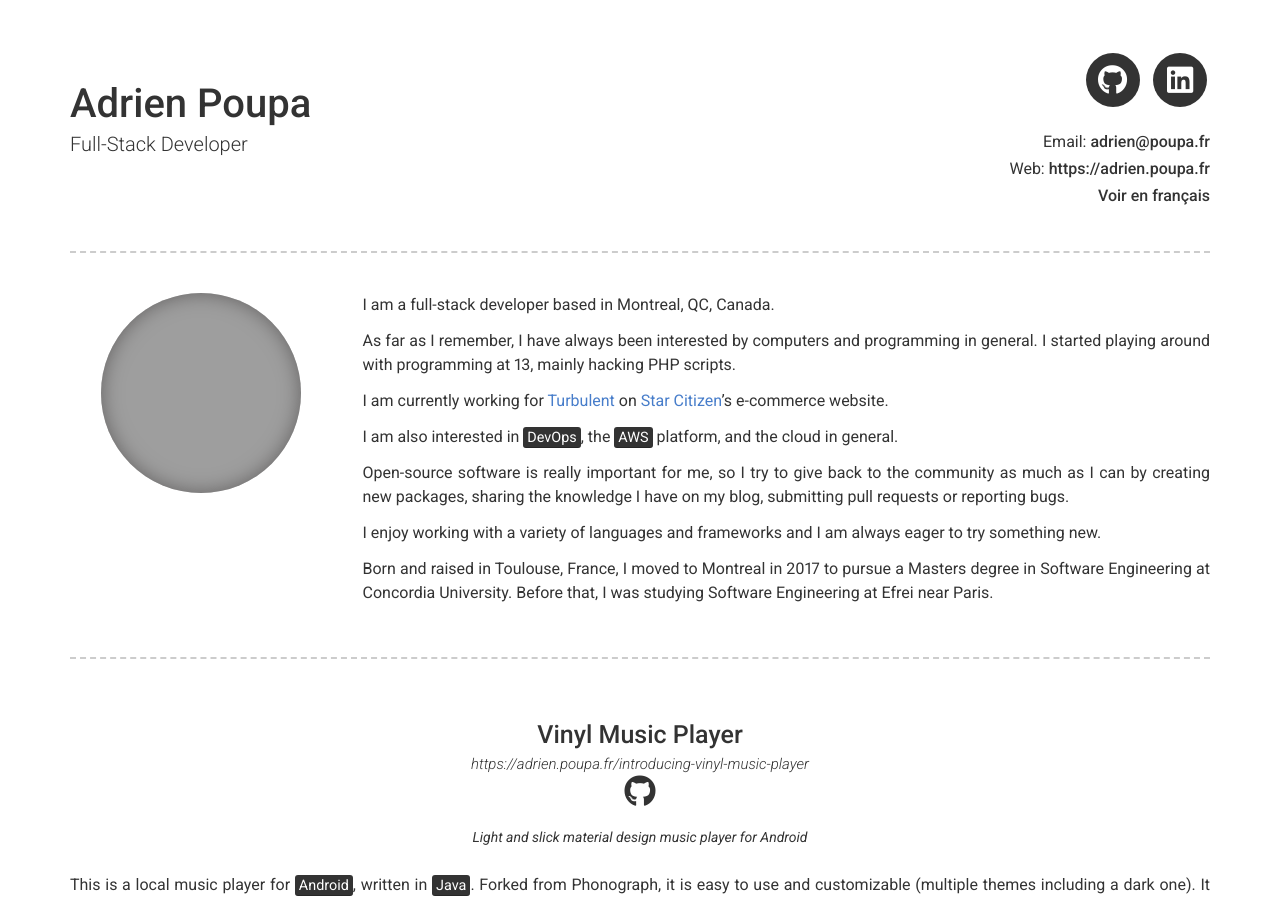
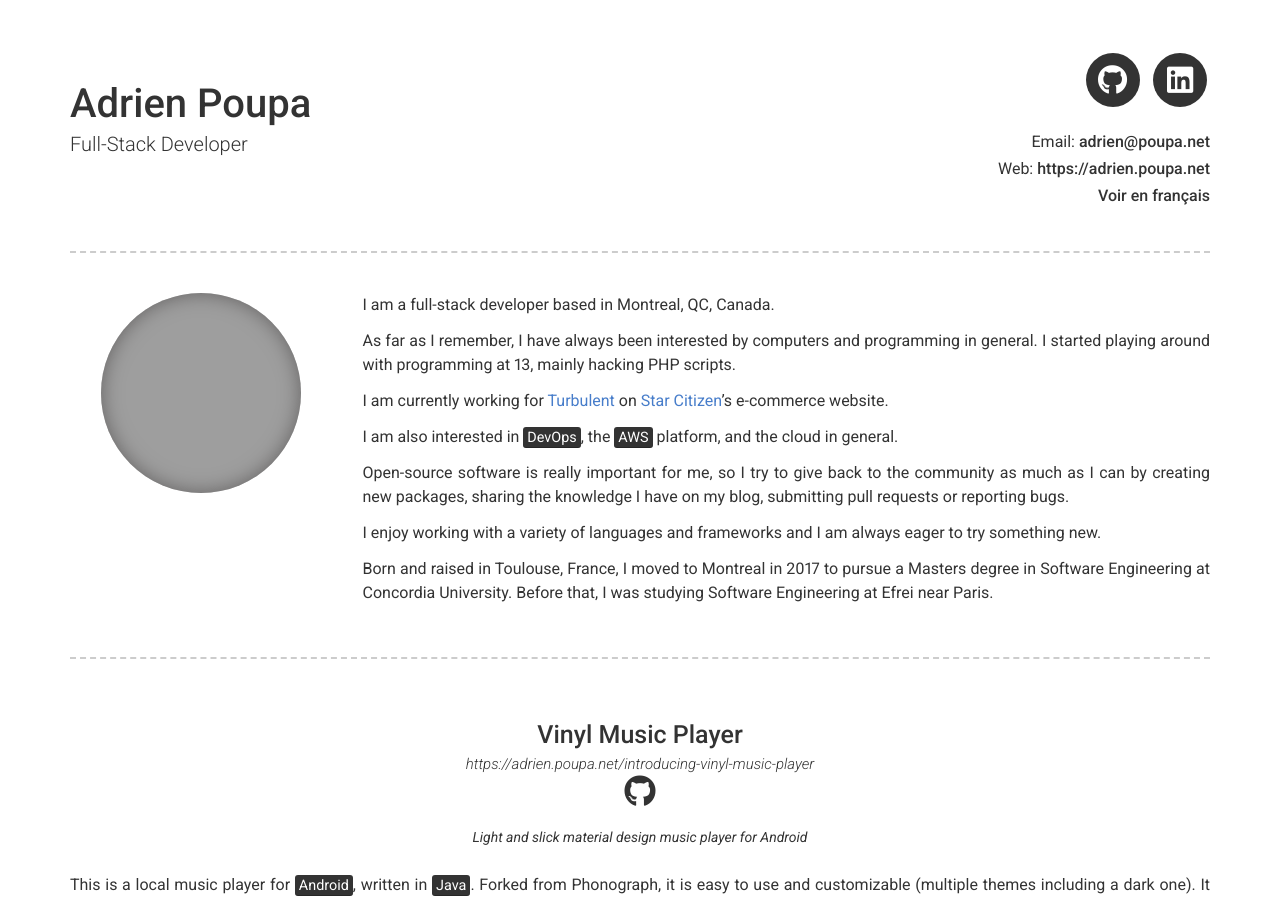
Before and after one commit to AdrienPoupa/resume, a Jekyll site: the page built from index.md, in a window 1280 px wide and 900 px high. Built offline with Jekyll 4.4.1, drawn with Linux system fonts in a browser that asks for light colours; nearby versions of some CDN libraries; some of the changed text lies outside the part shown; grey boxes are pictures that could not be loaded.

Commit message:
chore: migrate URL

```diff
--- a/CNAME
+++ b/CNAME
@@ -1 +1 @@
-resume.adrien.poupa.fr
+resume.adrien.poupa.net
--- a/_config.yml
+++ b/_config.yml
@@ -4,9 +4,9 @@ repository: AdrienPoupa/resume
 
 # Personal info
 name: Adrien Poupa
-email: adrien@poupa.fr
+email: adrien@poupa.net
 phone:
-website: https://adrien.poupa.fr
+website: https://adrien.poupa.net
 
 darkmode: false
 
--- a/_data/en/education.yml
+++ b/_data/en/education.yml
@@ -19,7 +19,7 @@
     I [replicated](https://github.com/AdrienPoupa/soen7481-project) the paper
     ["How Not to Structure Your Database-backed Web Applications: A Study of Performance Bugs in the Wild"](https://ieeexplore.ieee.org/document/8453153)
     in the Laravel ecosystem. I found performance issues in some open-source applications and I fixed them.
-    - I [added support](https://cdn.poupa.fr/uploads/2020/02/ptidej-csharp-parser.pdf) for C# to the the
+    - I [added support](https://cdn.poupa.net/uploads/2020/02/ptidej-csharp-parser.pdf) for C# to the the
     [Ptidej tool suite](http://www.ptidej.net/downloads/tools/ptidejtoolsuite) using ANTLR4.
     - Introduction to Artificial Intelligence: I wrote [3 mini projects](https://github.com/AdrienPoupa/comp6721) in <mark>Java</mark> and <mark>Python</mark>
     to learn about Good Old Fashioned Artificial Intelligence, Machine Learning on datasets and Natural Language Processing.
--- a/_data/en/projects.yml
+++ b/_data/en/projects.yml
@@ -2,7 +2,7 @@
 - title: Projects
 - layout: top-middle
   name: Vinyl Music Player
-  link: https://adrien.poupa.fr/introducing-vinyl-music-player
+  link: https://adrien.poupa.net/introducing-vinyl-music-player
   github: AdrienPoupa/VinylMusicPlayer
   quote: >
     Light and slick material design music player for Android
--- a/_data/fr/education.yml
+++ b/_data/fr/education.yml
@@ -18,7 +18,7 @@
     J'ai [répliqué](https://github.com/AdrienPoupa/soen7481-project) le papier
     ["How Not to Structure Your Database-backed Web Applications: A Study of Performance Bugs in the Wild"](https://ieeexplore.ieee.org/document/8453153)
     dans l'écosystème Laravel. J'ai trouvé des problèmes de performances et je les ai réglés.
-    - J'ai [ajouté le support](https://cdn.poupa.fr/uploads/2020/02/ptidej-csharp-parser.pdf) du C# à la
+    - J'ai [ajouté le support](https://cdn.poupa.net/uploads/2020/02/ptidej-csharp-parser.pdf) du C# à la
     [Ptidej tool suite](http://www.ptidej.net/downloads/tools/ptidejtoolsuite) en utilisant ANTLR4.
     - Introduction to Artificial Intelligence: J'ai écrit [3 mini projets](https://github.com/AdrienPoupa/comp6721) en <mark>Java</mark> et <mark>Python</mark>
     à propos du Good Old Fashioned Artificial Intelligence, du Machine Learning et du Natural Language Processing.
--- a/_data/fr/projects.yml
+++ b/_data/fr/projects.yml
@@ -2,7 +2,7 @@
 - title: Projets
 - layout: top-middle
   name: Vinyl Music Player
-  link: https://adrien.poupa.fr/introducing-vinyl-music-player
+  link: https://adrien.poupa.net/introducing-vinyl-music-player
   github: AdrienPoupa/VinylMusicPlayer
   quote: >
     Lecteur de musique pour Android
```
